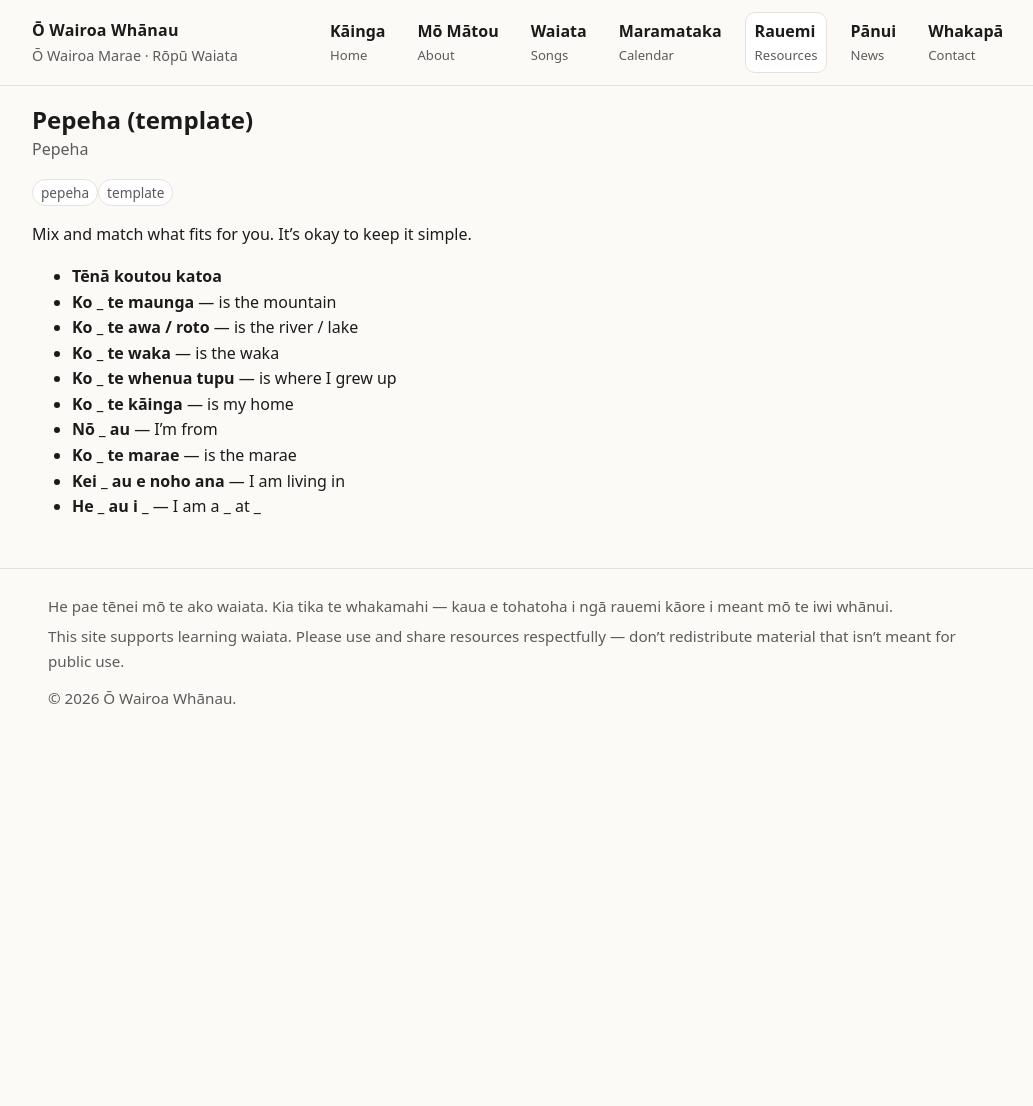
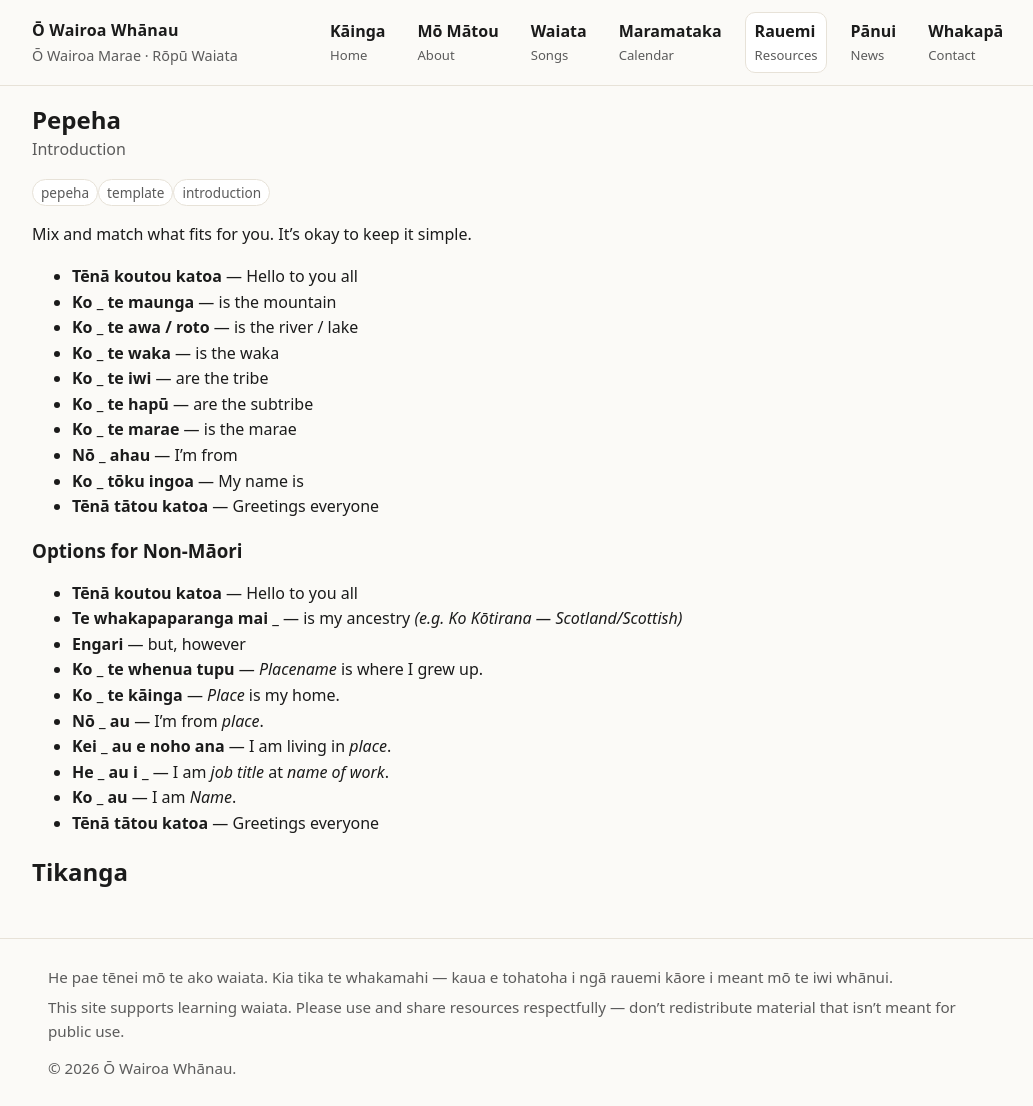
Before and after one commit to Standen-Home/owairoawhanau-site, a Jekyll site: the page built from _resources/pepeha-template.md, in a window 1280 px wide and 1106 px high. Shown: the whole window, without its empty margins (118-1151 px from the left). Built offline with Jekyll 4.4.1, drawn with Linux system fonts in a browser that asks for light colours.

Commit message:
updates to resources

```diff
--- a/_resources/pepeha-template.md
+++ b/_resources/pepeha-template.md
@@ -1,24 +1,39 @@
 ---
 layout: resource
-title: "Pepeha (template)"
-title_en: "Pepeha"
+title: "Pepeha"
+title_en: "Introduction"
 slug: "pepeha-template"
 tags:
   - pepeha
   - template
+  - introduction
 summary: "A simple mix-and-match pepeha template."
 keywords: "pepeha template tena koutou ko te maunga awa roto waka whenua tupu kainga marae"
 ---
 
 Mix and match what fits for you. It’s okay to keep it simple.
 
-- **Tēnā koutou katoa**
+- **Tēnā koutou katoa** — Hello to you all
 - **Ko _ te maunga** — is the mountain
 - **Ko _ te awa / roto** — is the river / lake
 - **Ko _ te waka** — is the waka
-- **Ko _ te whenua tupu** — is where I grew up
-- **Ko _ te kāinga** — is my home
-- **Nō _ au** — I’m from
+- **Ko _ te iwi** — are the tribe
+- **Ko _ te hapū** — are the subtribe
 - **Ko _ te marae** — is the marae
-- **Kei _ au e noho ana** — I am living in
-- **He _ au i _** — I am a _ at _
+- **Nō _ ahau** — I’m from
+- **Ko _ tōku ingoa** — My name is
+- **Tēnā tātou katoa** — Greetings everyone
+
+### Options for Non-Māori
+- **Tēnā koutou katoa** — Hello to you all
+- **Te whakapaparanga mai _** — is my ancestry *(e.g. Ko Kōtirana — Scotland/Scottish)*
+- **Engari** — but, however
+- **Ko _ te whenua tupu** — *Placename* is where I grew up.
+- **Ko _ te kāinga** — *Place* is my home.
+- **Nō _ au** — I'm from *place*.
+- **Kei _ au e noho ana** — I am living in *place*.
+- **He _ au i _** — I am *job title* at *name of work*.
+- **Ko _ au** — I am *Name*.
+- **Tēnā tātou katoa** — Greetings everyone
+
+## Tikanga
```
Also changed, not shown: _resources/waiata-puawai-flow.md (+1 -1 lines), resources.md (+2 -0 lines).
